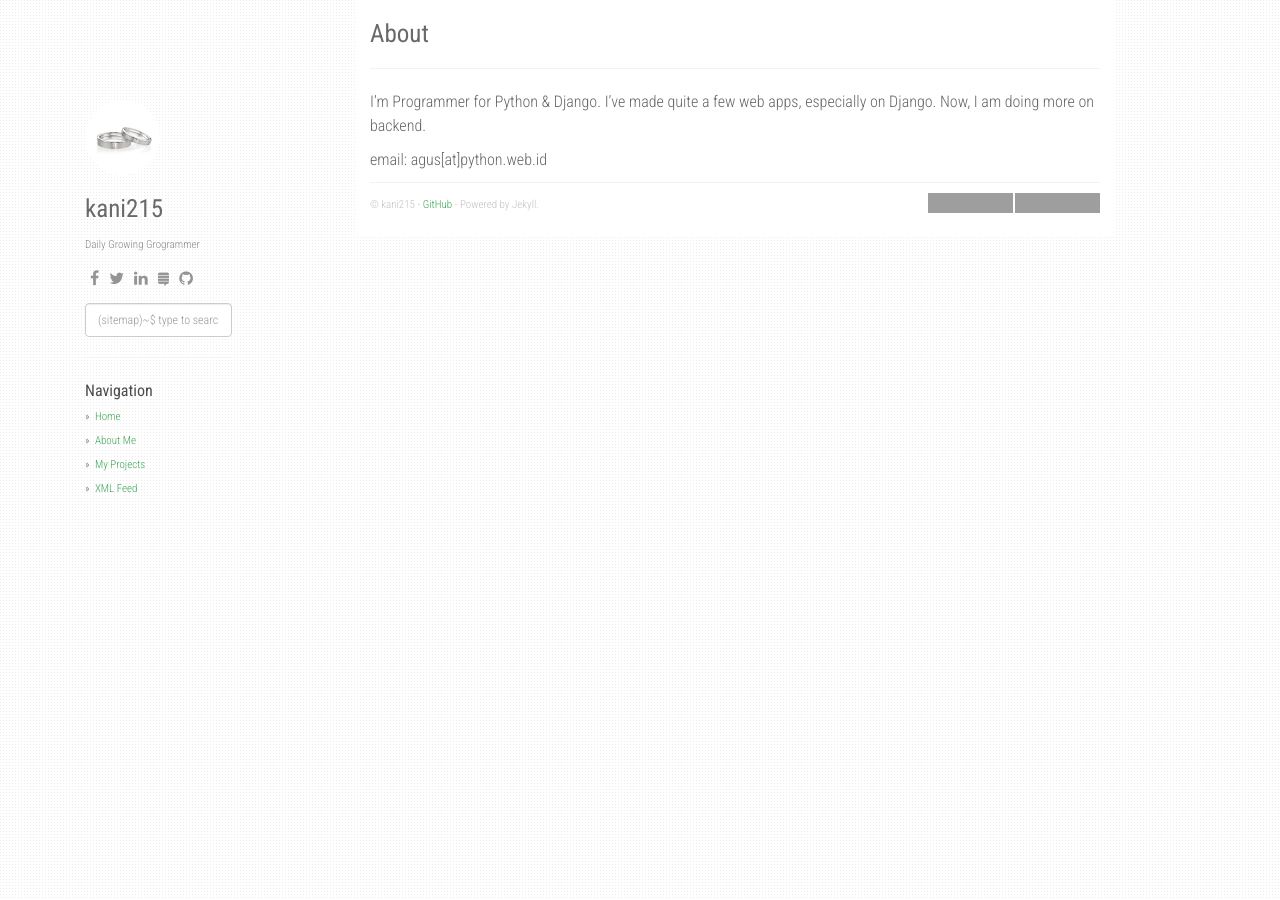
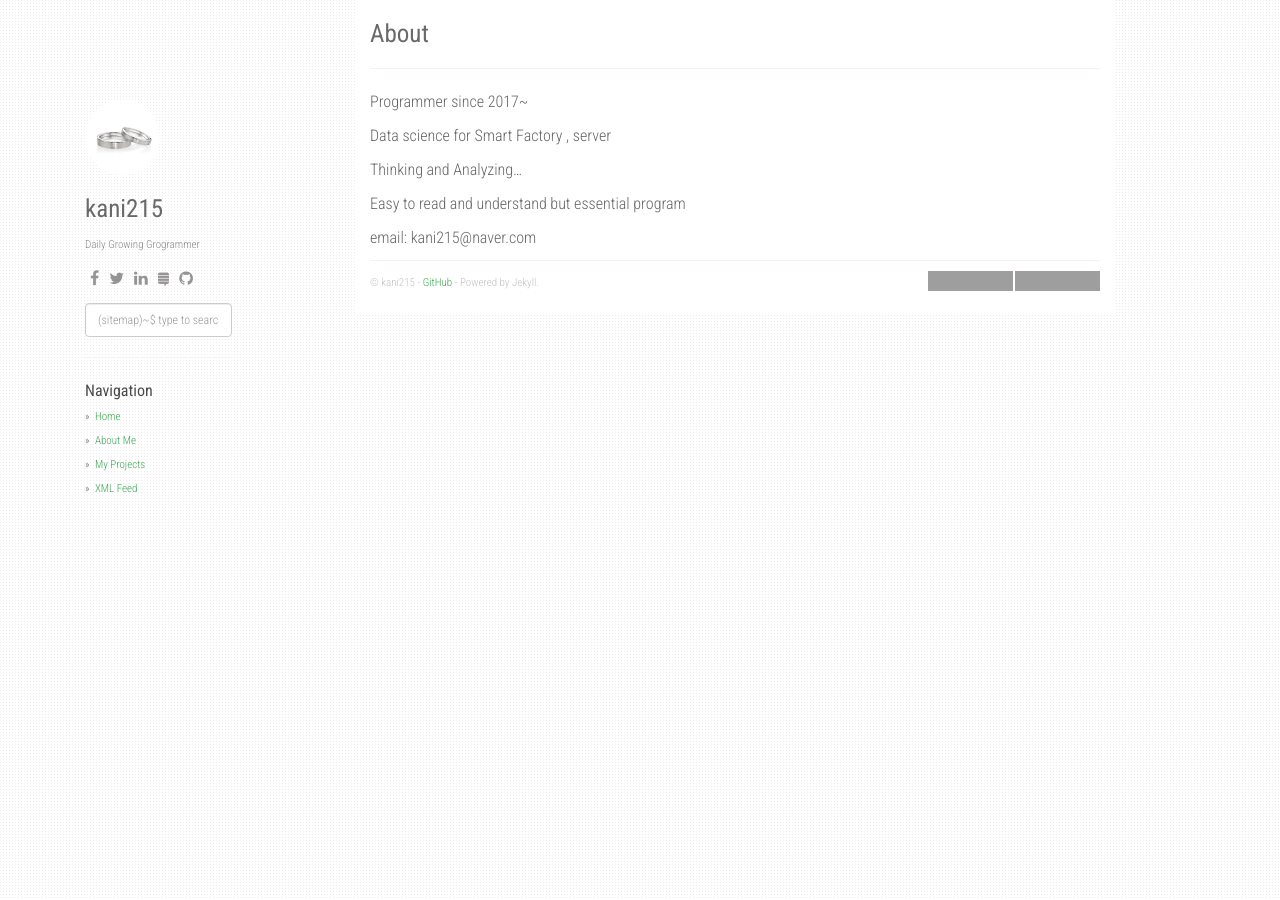
Before and after one commit to kani215/kani215.github.io, a Jekyll site: the page built from about.md, in a window 1280 px wide. Built offline with Jekyll 4.4.1, drawn with Linux system fonts in a browser that asks for light colours; nearby versions of some CDN libraries; grey boxes are pictures that could not be loaded.

Commit message:
Update about.md

```diff
--- a/about.md
+++ b/about.md
@@ -4,6 +4,12 @@ title: About
 permalink: /about/
 ---
 
-I'm Programmer for Python & Django. I've made quite a few web apps, especially on Django. Now, I am doing more on backend.
+Programmer since 2017~
 
-email: agus[at]python.web.id
+Data science for Smart Factory , server
+
+Thinking and Analyzing...
+
+Easy to read and understand but essential program
+
+email: kani215@naver.com
```
